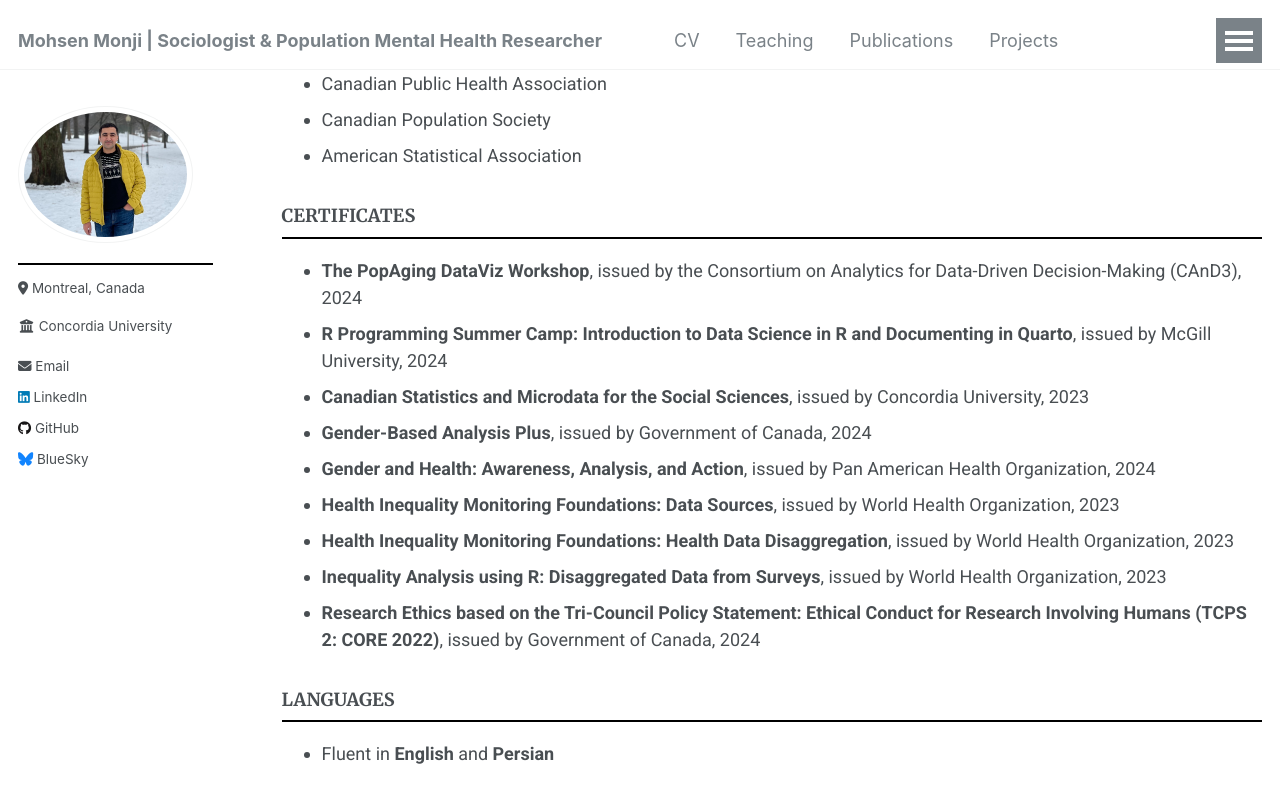
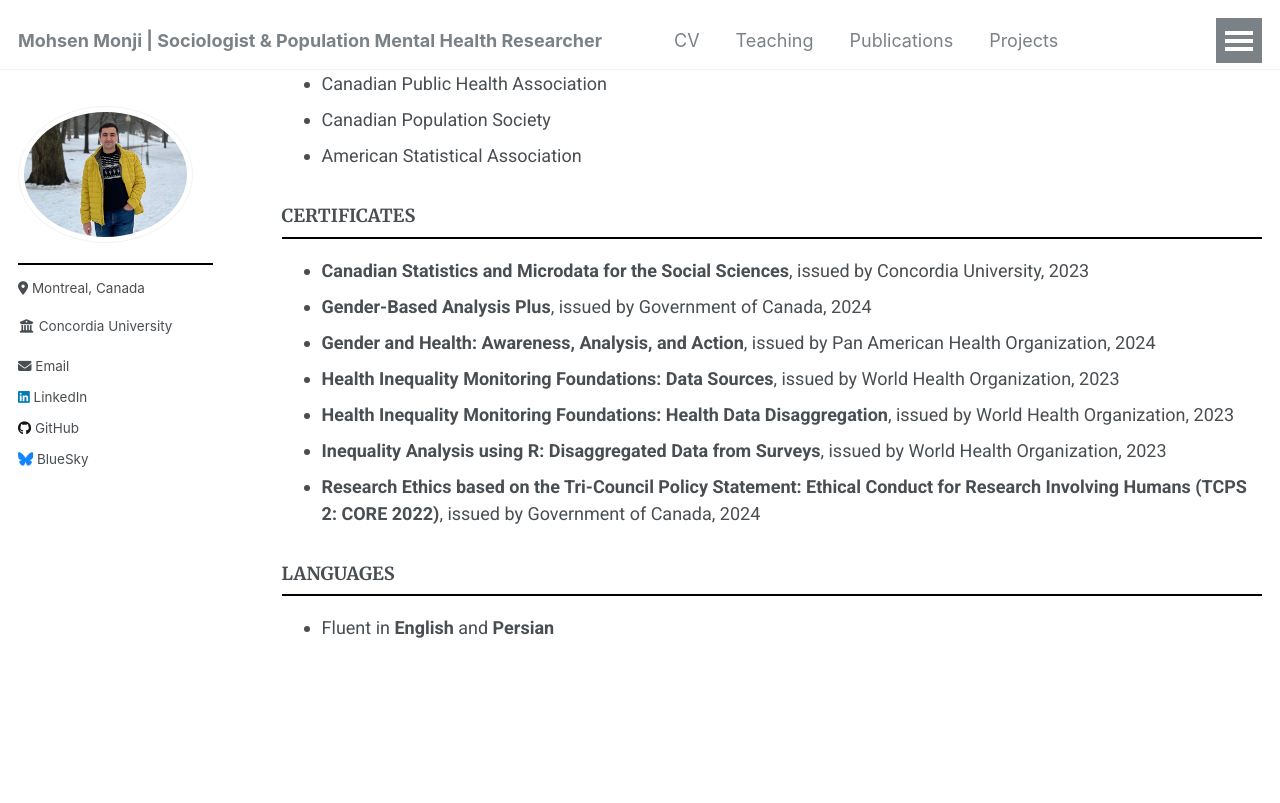
Before and after one commit to Mohsnmonji/mohsnmonji.github.io, a Jekyll site: the page built from _pages/Curriculum Vitae.md, in a window 1280 px wide and 900 px high, scrolled down 3907 px. Shown: the top 803 px of the window. Built offline with Jekyll 4.4.1, drawn with Linux system fonts in a browser that asks for light colours.

Commit message:
Update Curriculum Vitae.md

```diff
--- a/_pages/Curriculum Vitae.md
+++ b/_pages/Curriculum Vitae.md
@@ -136,8 +136,6 @@ redirect_from:
 
 
 ### **CERTIFICATES**
-- **The PopAging DataViz Workshop**, issued by the Consortium on Analytics for Data-Driven Decision-Making (CAnD3), 2024
-- **R Programming Summer Camp: Introduction to Data Science in R and Documenting in Quarto**, issued by McGill University, 2024
 - **Canadian Statistics and Microdata for the Social Sciences**, issued by Concordia University, 2023
 - **Gender-Based Analysis Plus**, issued by Government of Canada, 2024
 - **Gender and Health: Awareness, Analysis, and Action**, issued by Pan American Health Organization, 2024
```
